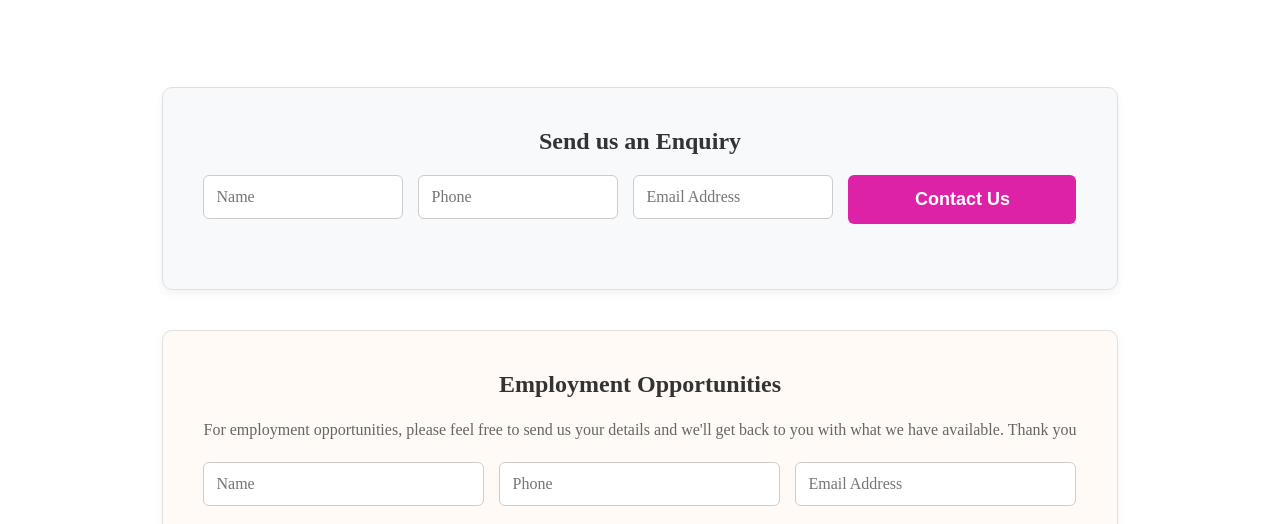
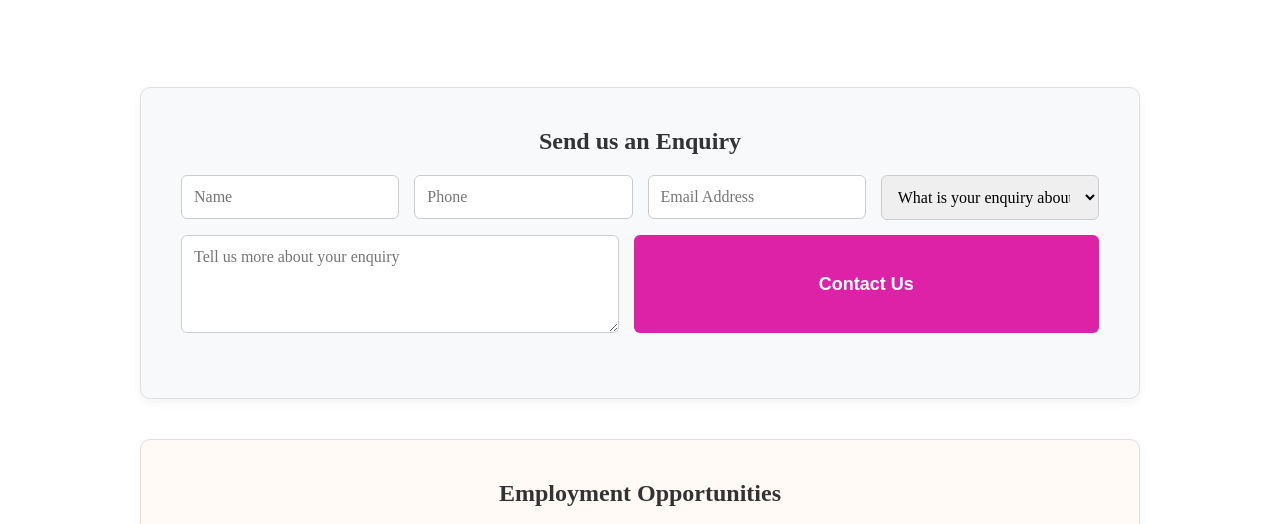
Before and after one commit to help-me202/Biloela-Plumbing-Works, a website: page HTML/contact us.html in a window 1280 px wide. Shown: the part 224-748 px from the top of the page. Drawn offline with Linux system fonts and the light colour scheme; no server answers; a web font is replaced by a local one.

Commit message:
added in an enquiry section

```diff
--- a/CSS/contactus.css
+++ b/CSS/contactus.css
@@ -298,6 +298,16 @@ h1::after {
   font-family: inherit;
 }
 
+.form-group select,
+.form-group textarea {
+  padding: 12px;
+  border: 1px solid #ccc;
+  border-radius: 6px;
+  font-size: 16px;
+  font-family: inherit;
+  resize: vertical;
+}
+
 .resume-upload {
   display: flex;
   flex-direction: column;
--- a/HTML/contact us.html
+++ b/HTML/contact us.html
@@ -68,6 +68,29 @@
                   placeholder="Email Address"
                   required
                 />
+              </div>
+              <div class="form-group">
+                <select id="enq-subject" required>
+                  <option value="" disabled selected>
+                    What is your enquiry about?
+                  </option>
+                  <option value="Residential Plumbing">Residential Plumbing</option>
+                  <option value="Commercial Plumbing">Commercial Plumbing</option>
+                  <option value="Emergency Services">Emergency Services</option>
+                  <option value="Liquid Waste Removal">Liquid Waste Removal</option>
+                  <option value="Hook Bins/Skip Bins">Hook Bins/Skip Bins</option>
+                  <option value="Potable Water">Potable Water</option>
+                  <option value="LPG Gas">LPG Gas</option>
+                  <option value="Payment/Account Enquiry">Payment/Account Enquiry</option>
+                  <option value="Other">Other</option>
+                </select>
+              </div>
+              <div class="form-group">
+                <textarea
+                  id="enq-message"
+                  placeholder="Tell us more about your enquiry"
+                  rows="4"
+                ></textarea>
               </div>
               <button type="submit">Contact Us</button>
             </div>
--- a/JSON/contact.js
+++ b/JSON/contact.js
@@ -63,6 +63,8 @@ document.addEventListener("DOMContentLoaded", () => {
           name: document.getElementById("enq-name")?.value || "",
           phone: document.getElementById("enq-phone")?.value || "",
           email: document.getElementById("enq-email")?.value || "",
+          subject: document.getElementById("enq-subject")?.value || "",
+          message: document.getElementById("enq-message")?.value || "",
         }),
       })
         .then((res) => res.json())
```
Also changed, not shown: JSON/server.js (+7 -3 lines).
